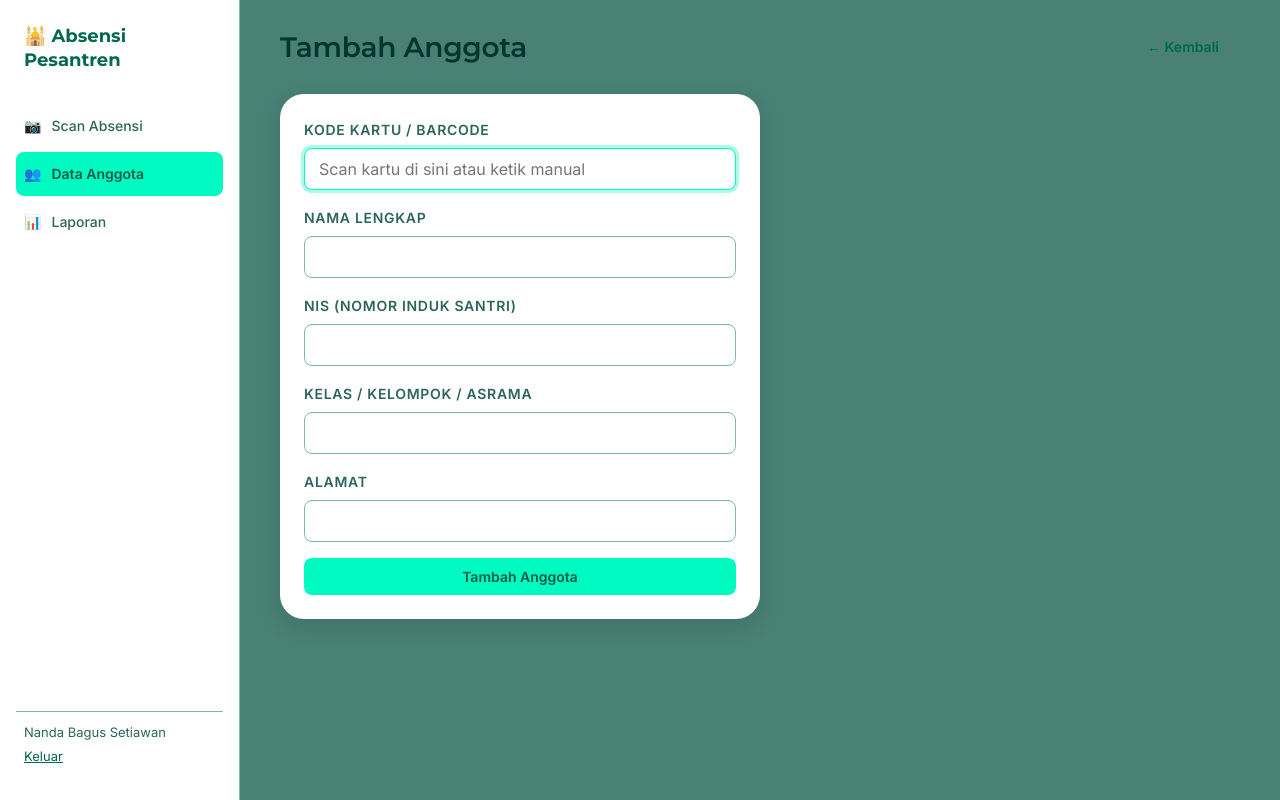
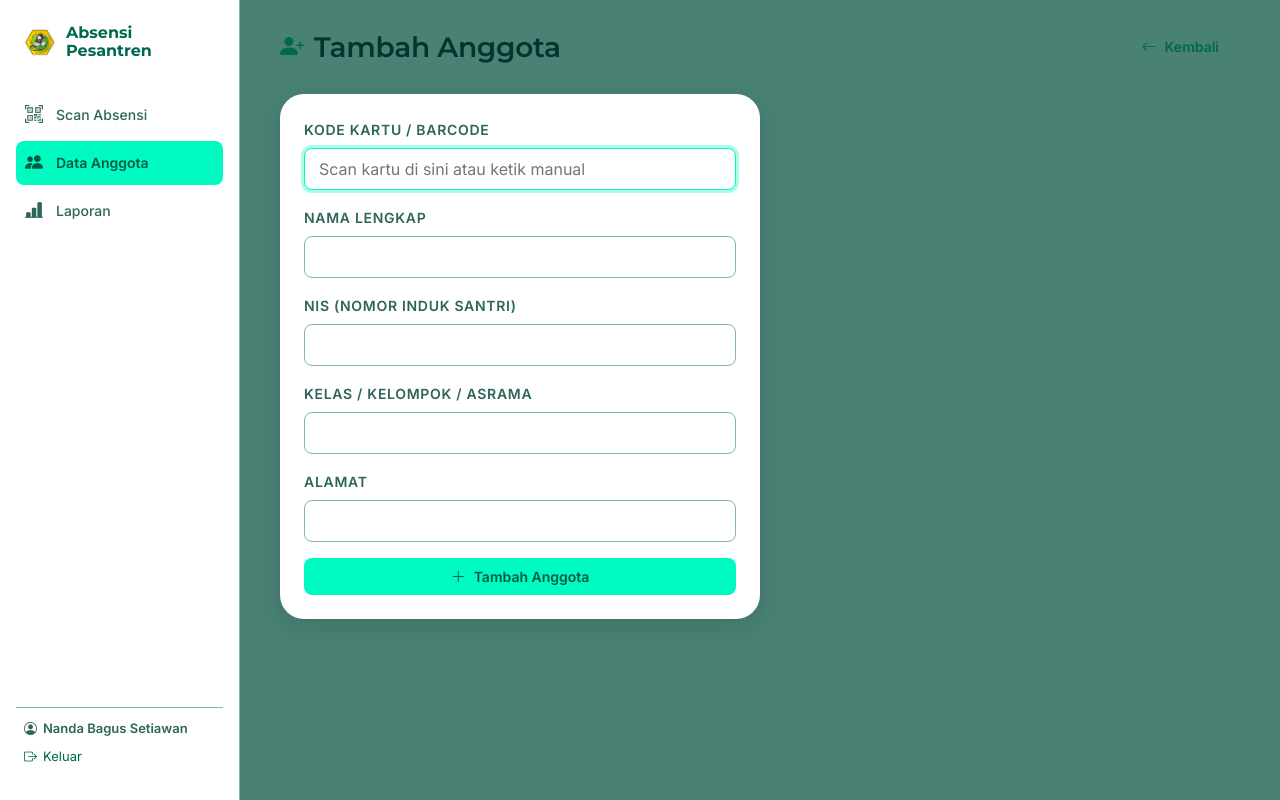
Before and after one commit to pondokpesantrenalfalahputak29/ABSENSI, a Flask app: page /anggota/tambah in a window 1280 px wide. Run offline with Flask 3, Linux system fonts and the light colour scheme; a user stored in the database is signed in; data comes from the database, SQL or seed files in the repository.

Commit message:
tambah sja

```diff
--- a/static/css/style.css
+++ b/static/css/style.css
@@ -79,7 +79,8 @@ h1, h2, h3, h4 {
 }
 
 h1 { font-size: 36px; font-weight: 700; line-height: 44px; letter-spacing: -0.02em; }
-h2 { font-size: 28px; font-weight: 600; line-height: 36px; letter-spacing: -0.01em; }
+h2 { font-size: 28px; font-weight: 600; line-height: 36px; letter-spacing: -0.01em; display: flex; align-items: center; gap: 10px; }
+h2 i { color: var(--primary); font-size: 24px; }
 h3 { font-size: 22px; font-weight: 600; line-height: 30px; }
 
 a { color: var(--primary); }
@@ -103,12 +104,27 @@ a { color: var(--primary); }
 }
 
 .sidebar .brand {
+  display: flex;
+  align-items: center;
+  gap: 10px;
   font-family: var(--font-display);
   font-weight: 700;
-  font-size: 18px;
+  font-size: 16px;
   color: var(--primary);
   margin-bottom: var(--space-md);
   padding: 0 var(--space-xs);
+}
+
+.brand-logo {
+  width: 32px;
+  height: 32px;
+  object-fit: contain;
+  border-radius: var(--radius-sm);
+  flex-shrink: 0;
+}
+
+.brand-name {
+  line-height: 1.15;
 }
 
 .sidebar nav {
@@ -120,13 +136,20 @@ a { color: var(--primary); }
 .sidebar nav a {
   display: flex;
   align-items: center;
-  gap: 10px;
+  gap: 12px;
   padding: 10px var(--space-xs);
   border-radius: var(--radius);
   color: var(--on-surface-variant);
   text-decoration: none;
   font-weight: 500;
   font-size: 14px;
+}
+
+.sidebar nav a i {
+  font-size: 18px;
+  width: 20px;
+  text-align: center;
+  flex-shrink: 0;
 }
 
 .sidebar nav a:hover {
@@ -147,6 +170,22 @@ a { color: var(--primary); }
   color: var(--on-surface-variant);
 }
 
+.footer-user-name {
+  display: flex;
+  align-items: center;
+  gap: 6px;
+  margin-bottom: 4px;
+  font-weight: 600;
+}
+
+.footer-user a {
+  display: inline-flex;
+  align-items: center;
+  gap: 6px;
+  text-decoration: none;
+  color: var(--primary);
+}
+
 .main-content {
   flex: 1;
   padding: var(--space-md) var(--space-lg);
@@ -158,6 +197,8 @@ a { color: var(--primary); }
   justify-content: space-between;
   align-items: center;
   margin-bottom: var(--space-md);
+  gap: var(--space-sm);
+  flex-wrap: wrap;
 }
 
 /* ---------- Cards / surfaces (Level 1) ---------- */
@@ -186,22 +227,32 @@ a { color: var(--primary); }
   border: none;
   cursor: pointer;
   text-decoration: none;
-  transition: filter 0.15s ease;
+  transition: filter 0.15s ease, transform 0.1s ease;
 }
 
+.btn i { font-size: 15px; line-height: 1; }
+
 .btn:hover { filter: brightness(1.06); }
+.btn:active { transform: translateY(1px); }
 
 .btn-primary { background: var(--primary-container); color: var(--on-primary-container); }
 .btn-secondary { background: var(--secondary-container); color: var(--on-secondary-container); }
 .btn-outline { background: transparent; color: var(--primary); border: 1px solid var(--outline); }
 .btn-danger { background: var(--error-container); color: var(--on-error-container); }
 
+.btn-icon {
+  padding: 8px 10px;
+  font-size: 14px;
+}
+
 /* ---------- Inputs ---------- */
 
 .field { margin-bottom: var(--space-sm); }
 
 .field label {
-  display: block;
+  display: flex;
+  align-items: center;
+  gap: 6px;
   font-size: 14px;
   font-weight: 600;
   letter-spacing: 0.05em;
--- a/templates/base.html
+++ b/templates/base.html
@@ -6,26 +6,30 @@
   <title>{% block title %}Absensi Pesantren{% endblock %}</title>
   <link rel="preconnect" href="https://fonts.googleapis.com">
   <link href="https://fonts.googleapis.com/css2?family=Montserrat:wght@600;700&family=Inter:wght@400;500;600&display=swap" rel="stylesheet">
+  <link rel="stylesheet" href="https://cdn.jsdelivr.net/npm/bootstrap-icons@1.11.3/font/bootstrap-icons.css">
   <link rel="stylesheet" href="{{ url_for('static', filename='css/style.css') }}">
 </head>
 <body>
   <div class="app-shell">
     <aside class="sidebar">
-      <div class="brand">🕌 Absensi Pesantren</div>
+      <div class="brand">
+        <img src="{{ url_for('static', filename='img/logo.webp') }}" alt="Logo Pesantren" class="brand-logo">
+        <span class="brand-name">Absensi Pesantren</span>
+      </div>
       <nav>
         <a href="{{ url_for('beranda') }}" class="{{ 'active' if request.endpoint == 'beranda' }}">
-          <span>📷</span><span class="label">Scan Absensi</span>
+          <i class="bi bi-qr-code-scan"></i><span class="label">Scan Absensi</span>
         </a>
         <a href="{{ url_for('daftar_anggota') }}" class="{{ 'active' if request.endpoint in ['daftar_anggota', 'tambah_anggota', 'ubah_anggota'] }}">
-          <span>👥</span><span class="label">Data Anggota</span>
+          <i class="bi bi-people-fill"></i><span class="label">Data Anggota</span>
         </a>
         <a href="{{ url_for('laporan') }}" class="{{ 'active' if request.endpoint == 'laporan' }}">
-          <span>📊</span><span class="label">Laporan</span>
+          <i class="bi bi-bar-chart-line-fill"></i><span class="label">Laporan</span>
         </a>
       </nav>
       <div class="footer-user">
-        {{ session.get('nama_lengkap', '') }}<br>
-        <a href="{{ url_for('logout') }}">Keluar</a>
+        <div class="footer-user-name"><i class="bi bi-person-circle"></i> {{ session.get('nama_lengkap', '') }}</div>
+        <a href="{{ url_for('logout') }}"><i class="bi bi-box-arrow-right"></i> Keluar</a>
       </div>
     </aside>
 
@@ -33,7 +37,10 @@
       {% with messages = get_flashed_messages(with_categories=true) %}
         {% if messages %}
           {% for category, message in messages %}
-            <div class="flash flash-{{ category }}">{{ message }}</div>
+            <div class="flash flash-{{ category }}">
+              <i class="bi {{ 'bi-check-circle-fill' if category == 'success' else 'bi-exclamation-triangle-fill' }}"></i>
+              <span>{{ message }}</span>
+            </div>
           {% endfor %}
         {% endif %}
       {% endwith %}
--- a/templates/form_anggota.html
+++ b/templates/form_anggota.html
@@ -3,12 +3,16 @@
 
 {% block content %}
 <div class="topbar">
-  <h2>{{ 'Ubah Anggota' if anggota else 'Tambah Anggota' }}</h2>
+  <h2><i class="bi {{ 'bi-pencil-square' if anggota else 'bi-person-plus-fill' }}"></i> {{ 'Ubah Anggota' if anggota else 'Tambah Anggota' }}</h2>
   <div style="display:flex; gap:8px;">
     {% if anggota %}
-    <a href="{{ url_for('kartu_anggota', anggota_id=anggota.id) }}" class="btn btn-secondary" target="_blank">🖨️ Cetak Kartu</a>
+    <a href="{{ url_for('kartu_anggota', anggota_id=anggota.id) }}" class="btn btn-secondary" target="_blank">
+      <i class="bi bi-printer-fill"></i> Cetak Kartu
+    </a>
     {% endif %}
-    <a href="{{ url_for('daftar_anggota') }}" class="btn btn-outline">← Kembali</a>
+    <a href="{{ url_for('daftar_anggota') }}" class="btn btn-outline">
+      <i class="bi bi-arrow-left"></i> Kembali
+    </a>
   </div>
 </div>
 
@@ -50,6 +54,7 @@
     </div>
     {% endif %}
     <button type="submit" class="btn btn-primary" style="width:100%;">
+      <i class="bi {{ 'bi-check-lg' if anggota else 'bi-plus-lg' }}"></i>
       {{ 'Simpan Perubahan' if anggota else 'Tambah Anggota' }}
     </button>
   </form>
--- a/templates/laporan.html
+++ b/templates/laporan.html
@@ -3,9 +3,9 @@
 
 {% block content %}
 <div class="topbar">
-  <h2>Laporan Absensi</h2>
+  <h2><i class="bi bi-bar-chart-line-fill"></i> Laporan Absensi</h2>
   <a href="{{ url_for('export_laporan', dari=dari, sampai=sampai, kelompok=kelompok_terpilih) }}"
-     class="btn btn-secondary">⬇ Export CSV</a>
+     class="btn btn-secondary"><i class="bi bi-download"></i> Export CSV</a>
 </div>
 
 <div class="card">
@@ -27,7 +27,7 @@
         {% endfor %}
       </select>
     </div>
-    <button type="submit" class="btn btn-primary">Tampilkan</button>
+    <button type="submit" class="btn btn-primary"><i class="bi bi-funnel-fill"></i> Tampilkan</button>
   </form>
 </div>
 
```
Also changed, not shown: other parts of static/css/style.css (+41 -3 lines), templates/anggota.html (+16 -6 lines), templates/beranda.html (+8 -7 lines), templates/kartu_anggota.html (+7 -3 lines), templates/kartu_semua.html (+7 -3 lines), templates/login.html (+13 -4 lines), templates/setup_admin.html (+14 -5 lines), static/img/logo.webp (added).
